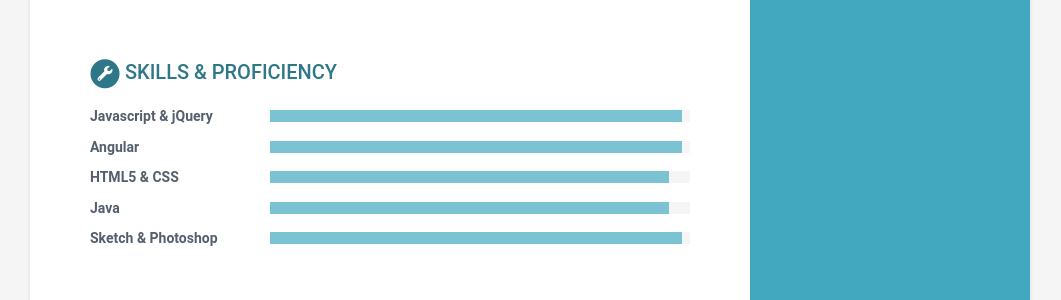
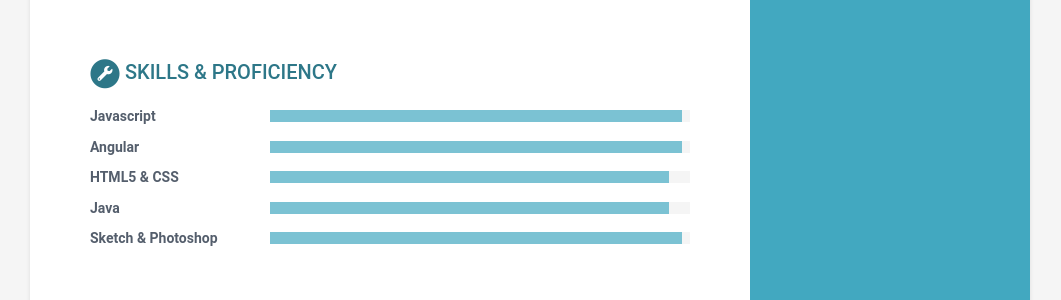
Before and after one commit to elcordova/caring-europa-fe48a, a Jekyll site: the page built from index.html, in a window 1280 px wide. Shown: the part 1427-1727 px from the top of the page, without its empty margins (110-1171 px from the left). Built offline with Jekyll 4.4.1, drawn with Linux system fonts in a browser that asks for light colours.

Commit message:
data.yml: changed

```diff
--- a/_data/data.yml
+++ b/_data/data.yml
@@ -153,7 +153,7 @@ publications:
 skills:
   title: Skills &amp; Proficiency
   toolset:
-    - name: Javascript & jQuery
+    - name: Javascript
       level: 98%
     - name: Angular
       level: 98%
```
